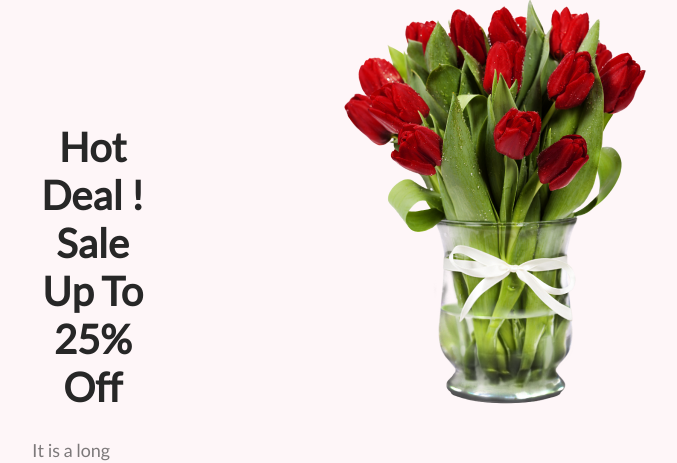
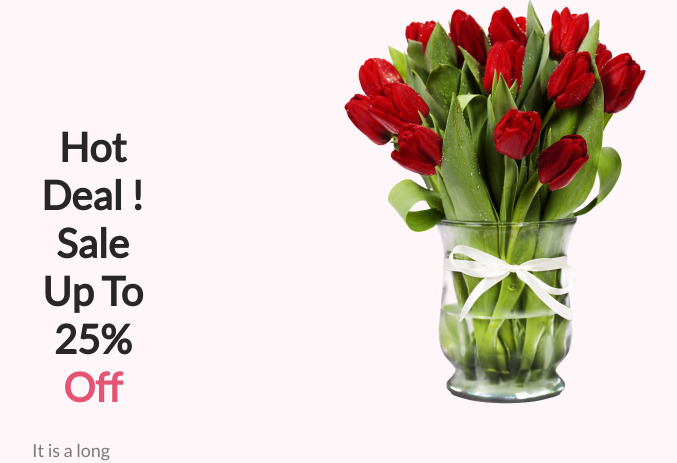
Before and after one commit to hasan-imam333/flower-shop-assignment-1, a plain HTML site: page index.html in a window 1280 px wide. Shown: the part 2419-2882 px from the top of the page, without its empty margins (393-1070 px from the left). Drawn offline with Linux system fonts and the light colour scheme.

Commit message:
added some modification

```diff
--- a/index.html
+++ b/index.html
@@ -59,7 +59,7 @@
         <div class="hot-deal">
             <div>
                 <div class="hot-deal-title-1">
-                    <h3 class="hot-deal-title-1-1">Hot Deal ! Sale Up To 25% Off</h3>
+                    <h3 class="hot-deal-title-1-1">Hot Deal ! Sale Up To 25% <span class="hot-deal-color">Off</span></h3>
                 </div>
 
                 <div class="hot-deal-description-1"><p class="hot-deal-description-1-1">
--- a/style.css
+++ b/style.css
@@ -148,6 +148,9 @@ header {
     font-size: 40px;
     font-weight: 800;
     text-align:center;
+}
+.hot-deal-color{
+    color:#E55473;
 }
 
 .hot-deal-description-1 {
```
